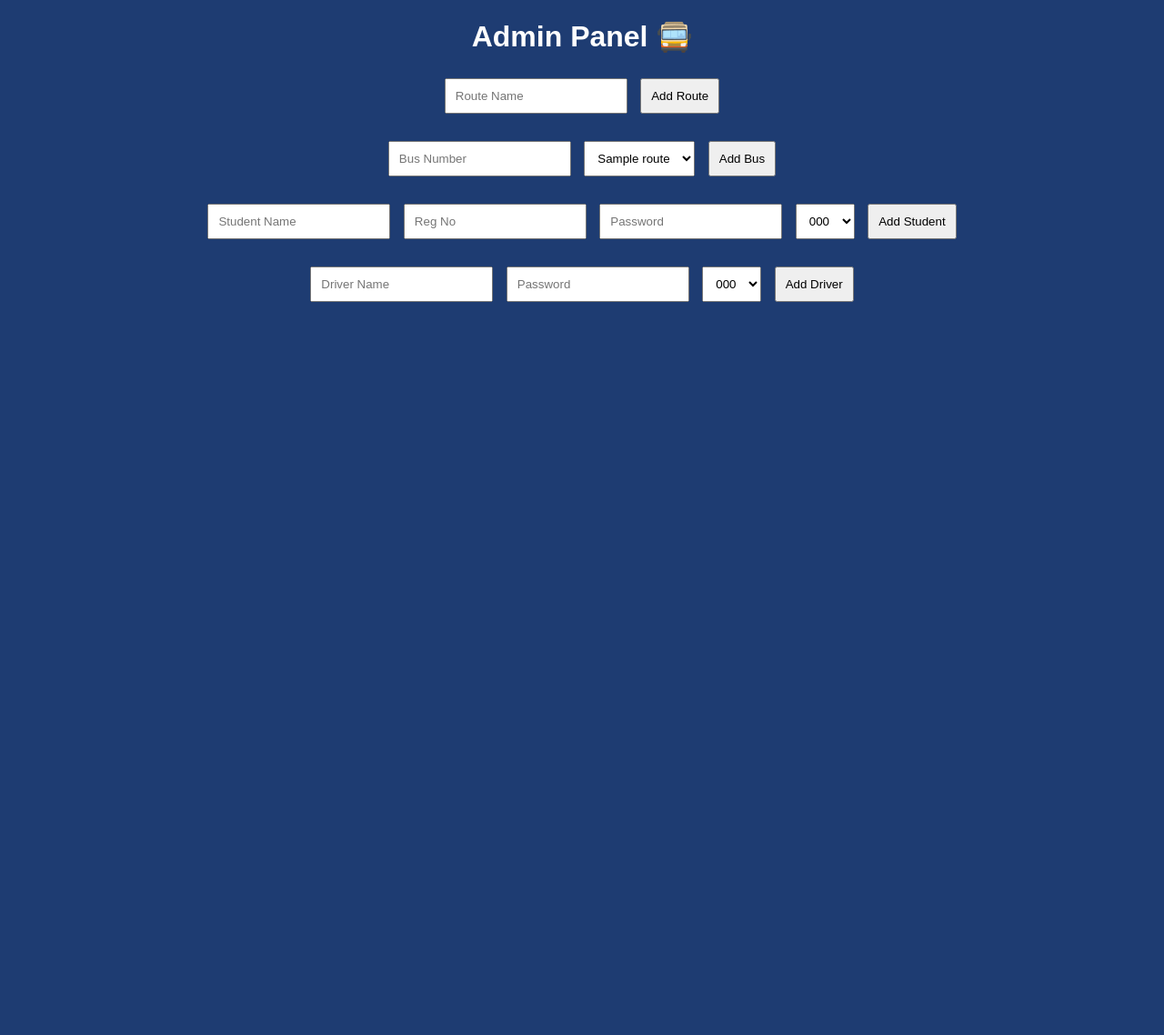
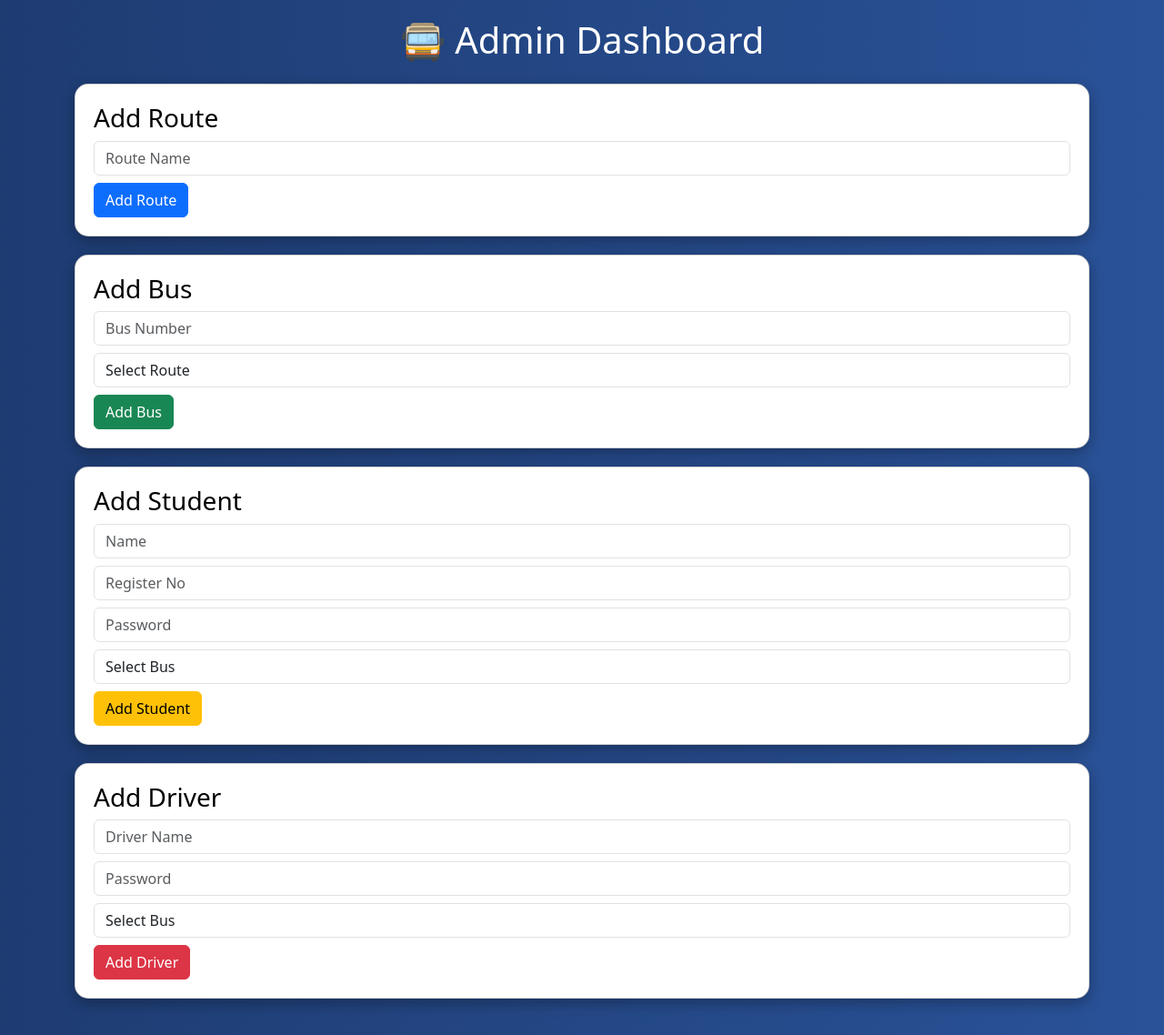
Before and after one commit to rdjspidey-design/bus-tracking-system, a Flask app: page /admin in a window 1280 px wide. Shown: the whole page at 91% size. Before the commit the page ends 332 px from the top, so only its background shows below. Run offline with Flask 3, Linux system fonts and the light colour scheme; a user stored in the database is signed in; tables that the repository leaves empty hold one stand-in row (values such as "Sample post").

Commit message:
Refactor admin panel with Bootstrap styling
Updated the admin panel layout to use Bootstrap for styling and improved the overall design with cards and a gradient background.

```diff
--- a/templates/index.html
+++ b/templates/index.html
@@ -1,54 +1,94 @@
 <!DOCTYPE html>
 <html>
 <head>
-<title>Admin</title>
+<title>Admin Panel</title>
+
+<link href="https://cdn.jsdelivr.net/npm/bootstrap@5.3.2/dist/css/bootstrap.min.css" rel="stylesheet">
+
 <style>
-body{font-family:Arial;background:#1e3c72;color:white;text-align:center}
-form{margin:20px}
-input,select,button{padding:10px;margin:5px}
+body{
+background: linear-gradient(to right,#1e3c72,#2a5298);
+color:white;
+padding:20px;
+}
+
+.card{
+background:white;
+color:black;
+padding:20px;
+border-radius:15px;
+margin-bottom:20px;
+box-shadow:0 5px 15px rgba(0,0,0,0.3);
+}
 </style>
+
 </head>
 <body>
 
-<h1>Admin Panel 🚍</h1>
+<h1 class="text-center mb-4">🚍 Admin Dashboard</h1>
 
+<div class="container">
+
+<div class="card">
+<h3>Add Route</h3>
 <form method="POST">
-<input name="route_name" placeholder="Route Name">
-<button>Add Route</button>
+<input class="form-control mb-2" name="route_name" placeholder="Route Name" required>
+<button class="btn btn-primary">Add Route</button>
 </form>
+</div>
 
+<div class="card">
+<h3>Add Bus</h3>
 <form method="POST">
-<input name="bus_number" placeholder="Bus Number">
-<select name="route_id">
+<input class="form-control mb-2" name="bus_number" placeholder="Bus Number" required>
+
+<select class="form-control mb-2" name="route_id" required>
+<option value="">Select Route</option>
 {% for r in routes %}
 <option value="{{r[0]}}">{{r[1]}}</option>
 {% endfor %}
 </select>
-<button>Add Bus</button>
+
+<button class="btn btn-success">Add Bus</button>
 </form>
+</div>
 
+<div class="card">
+<h3>Add Student</h3>
 <form method="POST">
-<input name="student_name" placeholder="Student Name">
-<input name="register_number" placeholder="Reg No">
-<input name="password" placeholder="Password">
-<select name="bus_id">
+<input class="form-control mb-2" name="student_name" placeholder="Name" required>
+<input class="form-control mb-2" name="register_number" placeholder="Register No" required>
+<input class="form-control mb-2" name="password" placeholder="Password" required>
+
+<select class="form-control mb-2" name="bus_id" required>
+<option value="">Select Bus</option>
 {% for b in buses %}
 <option value="{{b[0]}}">{{b[1]}}</option>
 {% endfor %}
 </select>
-<button>Add Student</button>
+
+<button class="btn btn-warning">Add Student</button>
 </form>
+</div>
 
+<div class="card">
+<h3>Add Driver</h3>
 <form method="POST">
-<input name="driver_name" placeholder="Driver Name">
-<input name="password" placeholder="Password">
-<select name="bus_id">
+<input class="form-control mb-2" name="driver_name" placeholder="Driver Name" required>
+<input class="form-control mb-2" name="password" placeholder="Password" required>
+
+<select class="form-control mb-2" name="bus_id" required>
+<option value="">Select Bus</option>
 {% for b in buses %}
 <option value="{{b[0]}}">{{b[1]}}</option>
 {% endfor %}
 </select>
-<button>Add Driver</button>
+
+<button class="btn btn-danger">Add Driver</button>
 </form>
+</div>
+
+</div>
 
 </body>
 </html>
```
